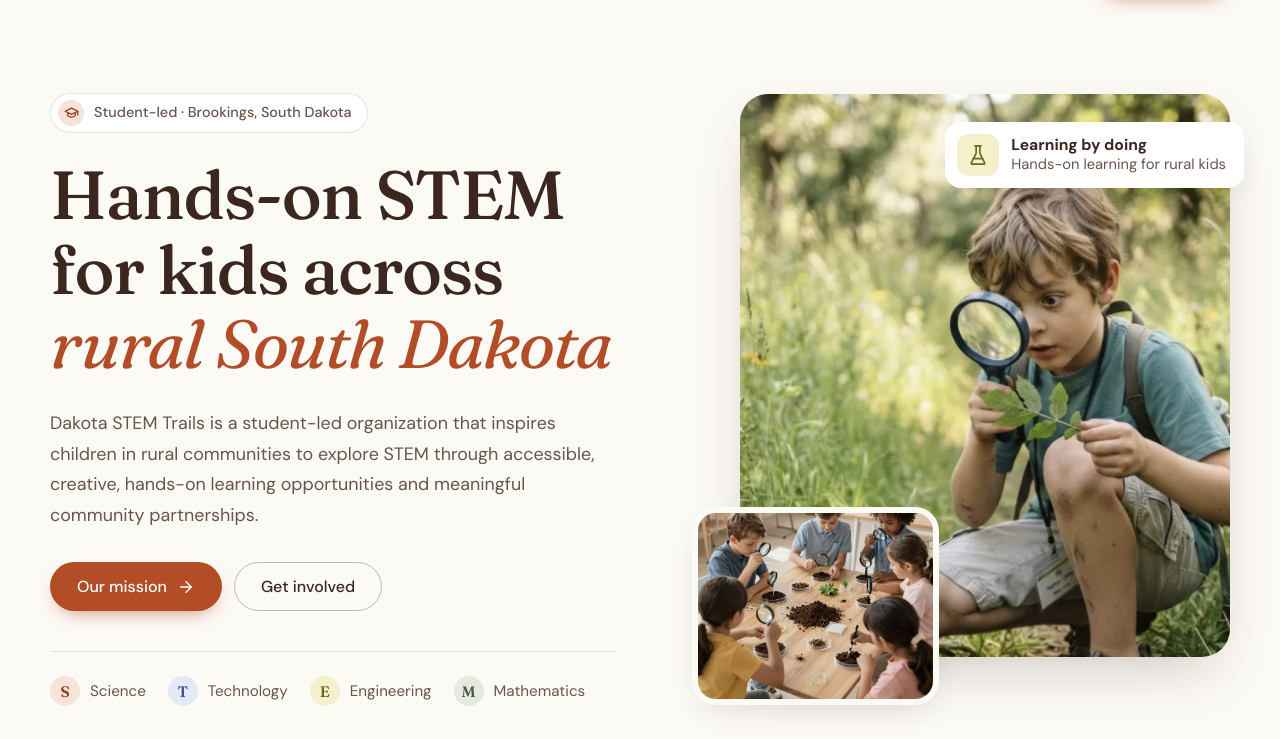
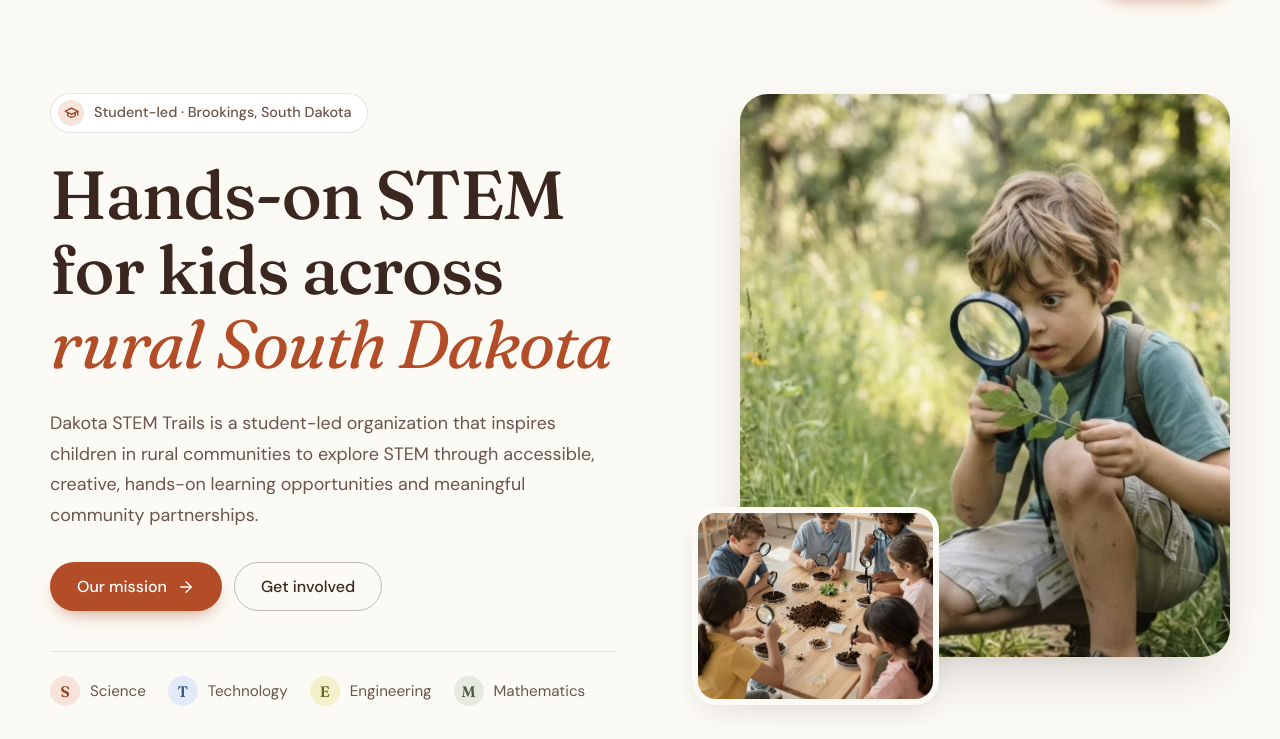
Before and after one commit to sanhitatummala/DakotaSTEMTrails-fr-, a plain HTML site: page index.html in a window 1280 px wide. Shown: the part 61-800 px from the top of the page. Drawn offline with Linux system fonts and the light colour scheme.

Commit message:
Add files via upload

```diff
--- a/index.html
+++ b/index.html
@@ -76,10 +76,6 @@
           <figure class="photo photo--inset">
             <img src="soil-science.jpg" alt="Children examining soil samples with magnifying glasses" width="1314" height="1061" loading="lazy">
           </figure>
-          <div class="hero-badge">
-            <span class="icon-tile tint-mustard"><svg class="icon" viewBox="0 0 24 24" aria-hidden="true"><path d="M10 2v7.53a2 2 0 0 1-.21.9L4.72 20.55A1 1 0 0 0 5.62 22h12.76a1 1 0 0 0 .9-1.45l-5.07-10.12a2 2 0 0 1-.21-.9V2"/><path d="M8.5 2h7"/><path d="M7 16h10"/></svg></span>
-            <p><strong>Learning by doing</strong><span>Hands-on learning for rural kids</span></p>
-          </div>
         </div>
       </div>
     </section>
```
